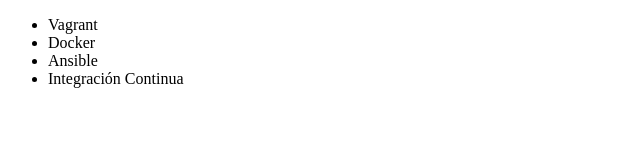
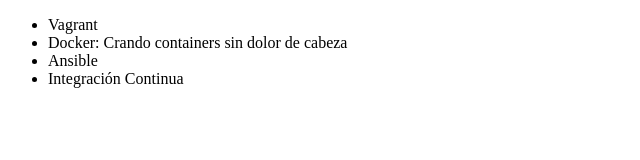
Before and after one commit to abrahamVel/alura-git2, a plain HTML site: page index.html in a window 1280 px wide. Shown: the whole page, without its empty margins (0-640 px from the left). Drawn offline with Linux system fonts and the light colour scheme.

Commit message:
Corrigiendo el nombre del curso de Docker

```diff
--- a/index.html
+++ b/index.html
@@ -7,7 +7,7 @@
     <body>
         <ul>
             <li>Vagrant</li>
-            <li>Docker</li>
+            <li>Docker: Crando containers sin dolor de cabeza</li>
             <li>Ansible</li>
             <li>Integración Continua</li>
         </ul>
```
